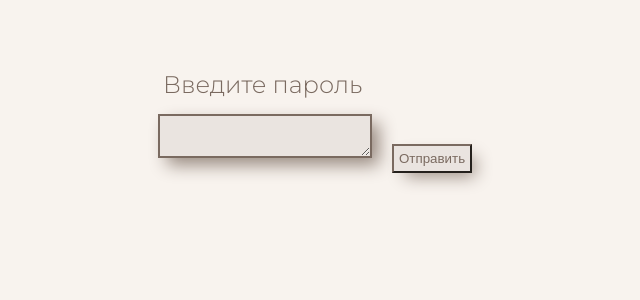
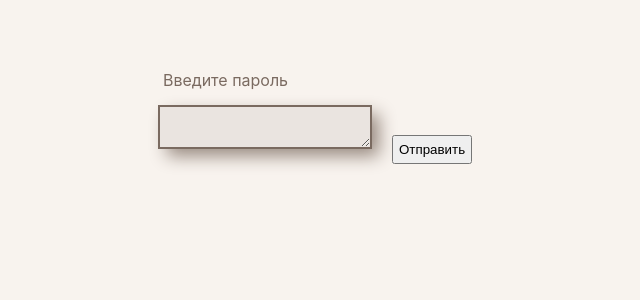
Before and after one commit to Shfdis/balance, a React (Create React App) app in the folder frontend2/: page /login in a window 1280 px wide. Shown: the top 300 px of the page, without its empty margins (323-963 px from the left). Built offline with nearby package versions, Linux system fonts and the light colour scheme.

Commit message:
Same issue

```diff
--- a/frontend2/src/Pages/Coef.js
+++ b/frontend2/src/Pages/Coef.js
@@ -61,7 +61,7 @@ export class Coef extends Component {
             <div>
                 {showRecipesCoefs(this.state, this.somethingChanged)}
                 <form onSubmit={this.sendData}>
-                    <input type="submit" className='submit' />
+                    <input type="submit"    />
                 </form>
             </div>
 
--- a/frontend2/src/Pages/Home.js
+++ b/frontend2/src/Pages/Home.js
@@ -74,25 +74,25 @@ export class Home extends Component {
                 name: "",
                 tastes: [],
                 default_ingredients: [],
-                change_coeficients: []}
+                change_coefficients: []}
         } else {
             prev.json[len] = {
                 id: prev.json[len - 1].id + 1,
                 name: "",
                 tastes: [],
                 default_ingredients: [],
-                change_coeficients: []}
+                change_coefficients: []}
         }
         this.setState(prev)
     }
     render() {
         return (
         <div>
+        <button onClick={this.addRecipe}>Добавить рецепт</button>
         {showRecipes(this.state, this.deleteRecipe, this.somethingChanged)}
-        <button onClick={this.addRecipe} className='add'>Добавить рецепт</button>
         <form onSubmit={this.handleSubmit}>
 
-            <input type='submit' className='submit'></input>
+            <input type='submit'></input>
         </form>
         </div>
         )
--- a/frontend2/src/Pages/loginPage.js
+++ b/frontend2/src/Pages/loginPage.js
@@ -34,10 +34,10 @@ export class LoginPage extends Component {
         return (
             <form onSubmit={(event) => fetchAPI(event, this.state.URL + "/recipes?password=" + this.state.password, this.handleSubmit)}>
                 <label>
-                    <h2>Введите пароль </h2>
+                    <p>Введите пароль </p>
                     <textarea value={this.state.value} onChange={this.handleChange} className='text-area'/>
                 </label>
-                <input type='submit' value="Отправить" className='submit' />
+                <input type='submit' value="Отправить" />
             </form>
         )
     }
```
